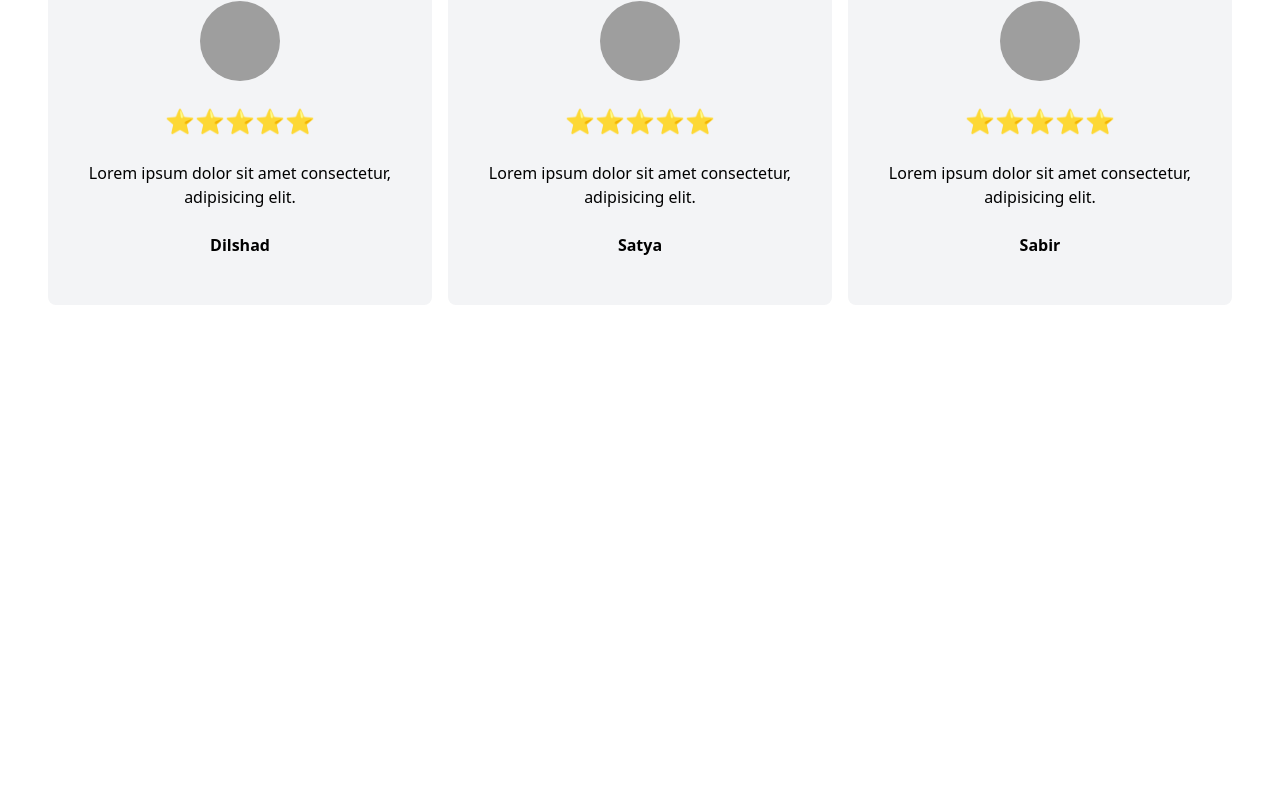
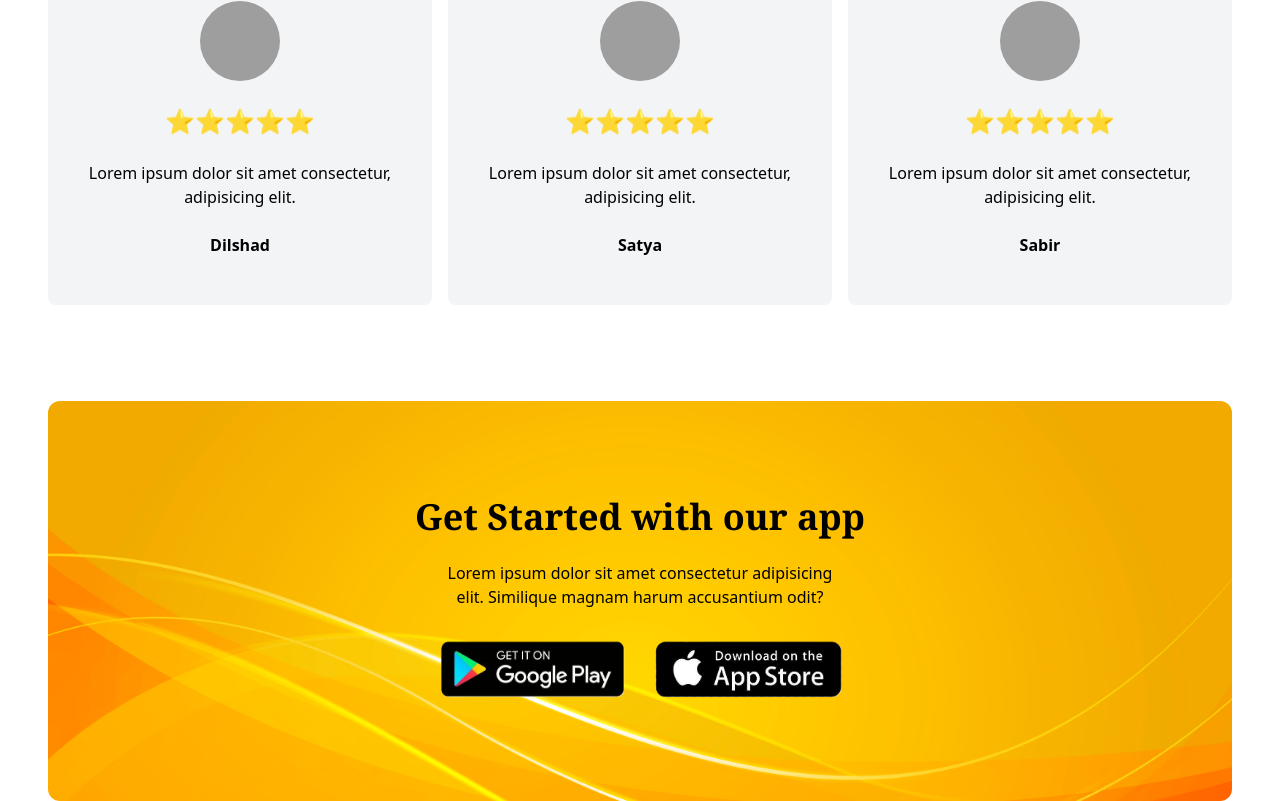
Before and after one commit to MenatallaGomaa/DriveEase, a React (Vite) app: page / in a window 1280 px wide. Shown: the part 2615-3416 px from the top of the page. Before the commit the page ends 3016 px from the top, so only its background shows below. Built offline with nearby package versions, Linux system fonts and the light colour scheme; grey boxes are pictures that could not be loaded.

Commit message:
implementing the AppStoreBanner

```diff
--- a/src/App.jsx
+++ b/src/App.jsx
@@ -9,6 +9,7 @@
 import Services from "./components/Services/Services";
 import CarList from "./components/CarList/CarList";
 import Testimonial from "./components/Testimonial/Testimonial";
+import AppStoreBanner from "./components/AppStoreBanner/AppStoreBanner";
 
 const App = () => {
   // dark mode start
@@ -47,6 +48,7 @@
       <Services />
       <CarList />
       <Testimonial />
+      <AppStoreBanner />
     </div>
   );
 };
--- /dev/null
+++ b/src/components/AppStoreBanner/AppStoreBanner.jsx
@@ -0,0 +1,59 @@
+import React from "react";
+import AppStoreImg from "../../assets/website/app_store.png";
+import PlayStoreImg from "../../assets/website/play_store.png";
+import pattern from "../../assets/website/pattern.jpeg";
+
+const bannerImg = {
+  backgroundImage: `url(${pattern})`,
+  backgroundPosition: "center",
+  backgroundRepeat: "no-repeat",
+  backgroundSize: "cover",
+  height: "100%",
+  width: "100%",
+};
+const AppStoreBanner = () => {
+  return (
+    <div className="container">
+      <div
+        className=" text-black py-10 sm:min-h-[400px] sm:grid sm:place-items-center rounded-xl"
+        style={bannerImg}
+      >
+        <div>
+          <div className="space-y-6 max-w-xl mx-auto">
+            <h1
+              data-aos="fade-up"
+              className="text-2xl text-center sm:text-4xl font-semibold font-serif"
+            >
+              Get Started with our app
+            </h1>
+            <p data-aos="fade-up" className="text-center sm:px-20">
+              Lorem ipsum dolor sit amet consectetur adipisicing elit. Similique
+              magnam harum accusantium odit?
+            </p>
+            <div
+              data-aos="fade-up"
+              className="flex flex-wrap justify-center items-center gap-4"
+            >
+              <a href="#">
+                <img
+                  src={PlayStoreImg}
+                  alt=""
+                  className="max-w-[150px] sm:max-w-[120px] md:max-w-[200px]"
+                />
+              </a>
+              <a href="#">
+                <img
+                  src={AppStoreImg}
+                  alt=""
+                  className="max-w-[150px] sm:max-w-[120px] md:max-w-[200px]"
+                />
+              </a>
+            </div>
+          </div>
+        </div>
+      </div>
+    </div>
+  );
+};
+
+export default AppStoreBanner;
--- a/src/index.css
+++ b/src/index.css
@@ -2,12 +2,15 @@
 @tailwind components;
 @tailwind utilities;
 
+html {
+  scroll-behavior: smooth;
+}
+
 @layer components {
+  .link {
+    @apply cursor-pointer hover:underline;
+  }
   .button-outline {
-    @apply rounded-md border-2
-    border-primary
-    hover:bg-primary/80
-    hover:text-black duration-500 py-2
-    px-6 text-primary tracking-wider;
+    @apply rounded-md border-2 border-primary hover:bg-primary/80 hover:text-black duration-500 py-2 px-6 text-primary tracking-wider;
   }
 }
```
